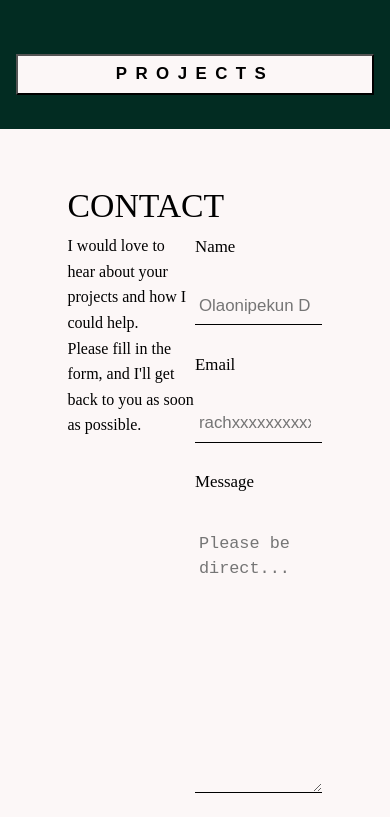
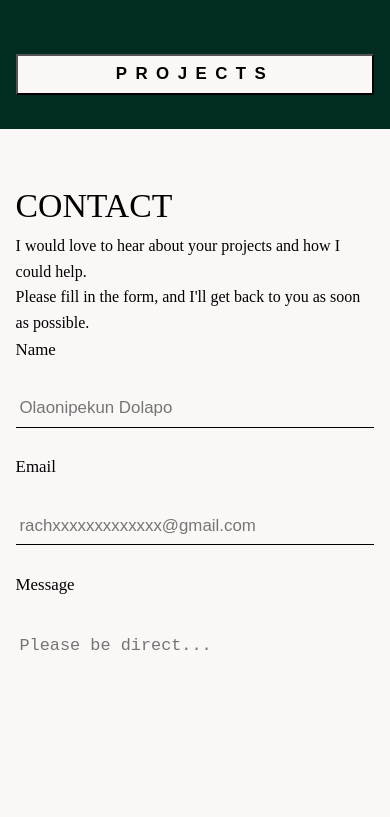
Before and after one commit to Lovethrech/my-main-portfolio, a Vue app: page / in a window 390 px wide. Shown: the part 3740-4557 px from the top of the page. Built offline with nearby package versions, Linux system fonts and the light colour scheme.

Commit message:
working on the home-contact components.

```diff
--- a/src/components/contact/ContactCtn.vue
+++ b/src/components/contact/ContactCtn.vue
@@ -22,4 +22,13 @@ import ContactForm from './ContactForm.vue';
 .contact-main-ctn{
     width: 100%;
 }
+
+@media screen and (max-width: 1024px) {
+    .contact-ctn{
+        padding: 6vh var(--mobile-left-right-space);
+    }
+    .contact-main-ctn{
+        flex-direction: column;
+    }
+}
 </style>
```
